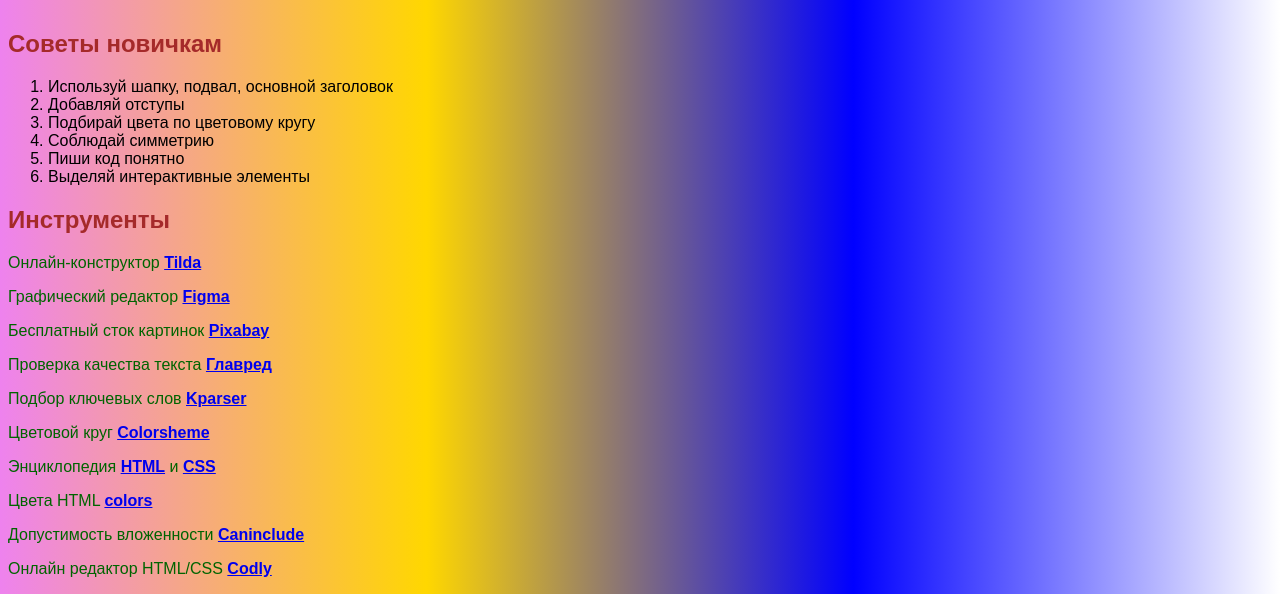
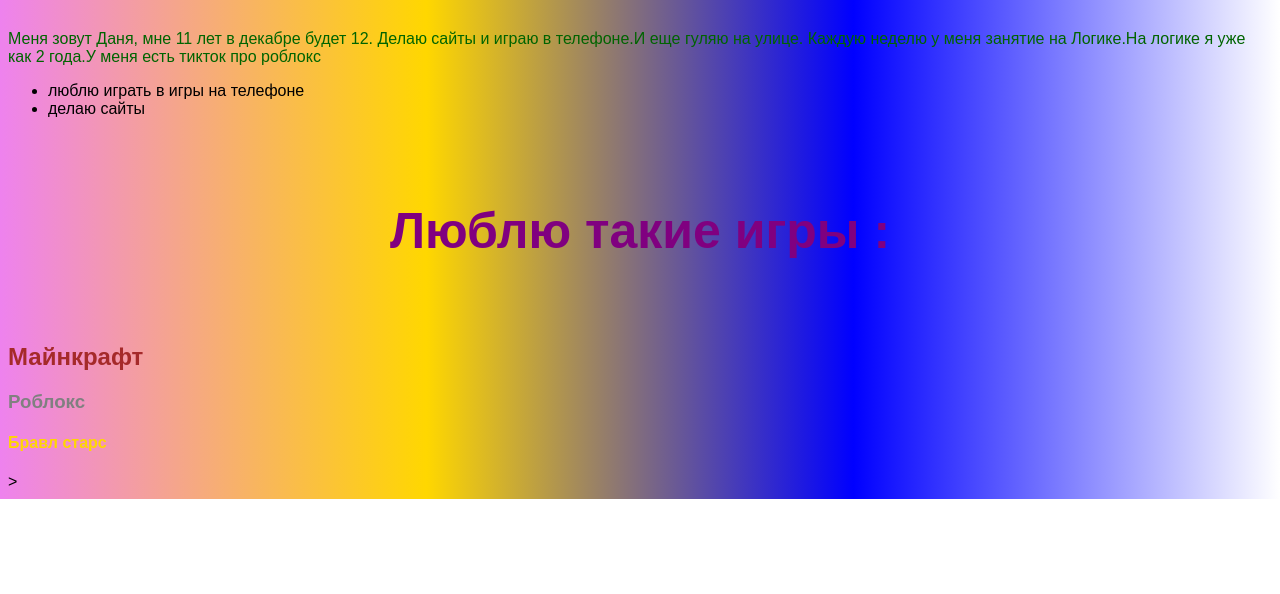
Before and after one commit to Misterfireverko/Portophil, a plain HTML site: page info.html in a window 1280 px wide. Shown: the part 557-1151 px from the top of the page. After the commit the page ends 1056 px from the top, so only its background shows below. Drawn offline with Linux system fonts and the light colour scheme.

Commit message:
Update info.html

```diff
--- a/info.html
+++ b/info.html
@@ -23,36 +23,17 @@
     <footer>
     </footer>
   </body>
-
+      <h1>Про меня</h1>
+      <p> Меня зовут Даня, мне 11 лет в декабре будет 12. Делаю сайты и играю в телефоне.И еще гуляю на улице. Каждую неделю у меня занятие на Логике.На логике я уже как 2 года.У меня есть тикток про роблокс </p>
       <ul>
+        <li>люблю играть в игры на телефоне</li>
+        <li>делаю сайты</li>
               </ul>
 
+              <h1> Люблю такие игры : </h1>
+             <b> <h2> Майнкрафт </h2> </b>
+            <b> <h3> Роблокс </h3> </b>
+            <b>  <h4> Бравл старс  </h4>  </b>
 
 
-      <h1>Полезная информация</h1>
-      <h2>Советы новичкам</h2>
-      <ol>
-        <li>Используй шапку, подвал, основной заголовок</li>
-        <li>Добавляй отступы</li>
-        <li>Подбирай цвета по цветовому кругу</li>
-        <li>Соблюдай симметрию</li>
-        <li>Пиши код понятно</li>
-        <li>Выделяй интерактивные элементы</li>
-      </ol>
-      <h2>Инструменты</h2>
-      <p>Онлайн-конструктор <a class="link-text" href="https://tilda.cc/ru/"><b>Tilda</b></a></p>
-      <p>Графический редактор <a class="link-text" href="https://www.figma.com/"><b>Figma</b></a></p>
-      <p>Бесплатный сток картинок <a class="link-text" href="https://pixabay.com/"><b>Pixabay</b></a></p>
-      <p>Проверка качества текста <a class="link-text" href="https://glvrd.ru/"><b>Главред</b></a></p>
-      <p>Подбор ключевых слов <a class="link-text" href="https://kparser.com/"><b>Kparser</b></a></p>
-      <p>Цветовой круг <a class="link-text" href="https://colorscheme.ru/"><b>Colorsheme</b></a></p>
-      <p>Энциклопедия <a class="link-text" href="http://htmlbook.ru/html"><b>HTML</b></a> и <a class="link-text" href="http://htmlbook.ru/css"><b>CSS</b></a></p>
-      <p>Цвета HTML <a class="link-text" href="https://colorscheme.ru/html-colors.html"><b>colors</b></a></p>
-      <p>Допустимость вложенности <a class="link-text" href="https://caninclude.glitch.me/"><b>Caninclude</b></a></p>
-      <p>Онлайн редактор HTML/CSS <a  class="link-text" href="https://codly.ru/"><b>Codly</b></a></p>
-
-
-
-
-
-</html>
+                                 </html>>
```
